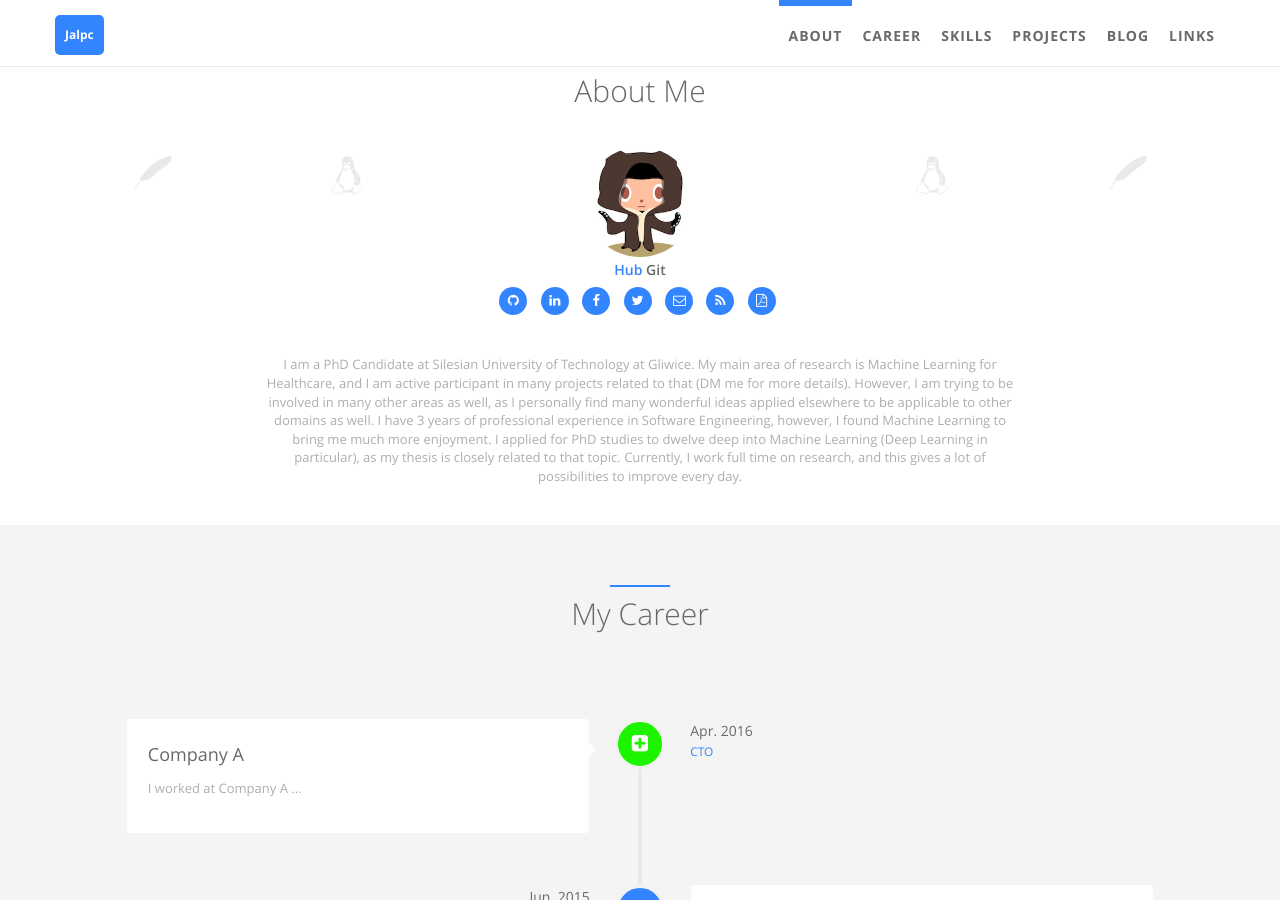
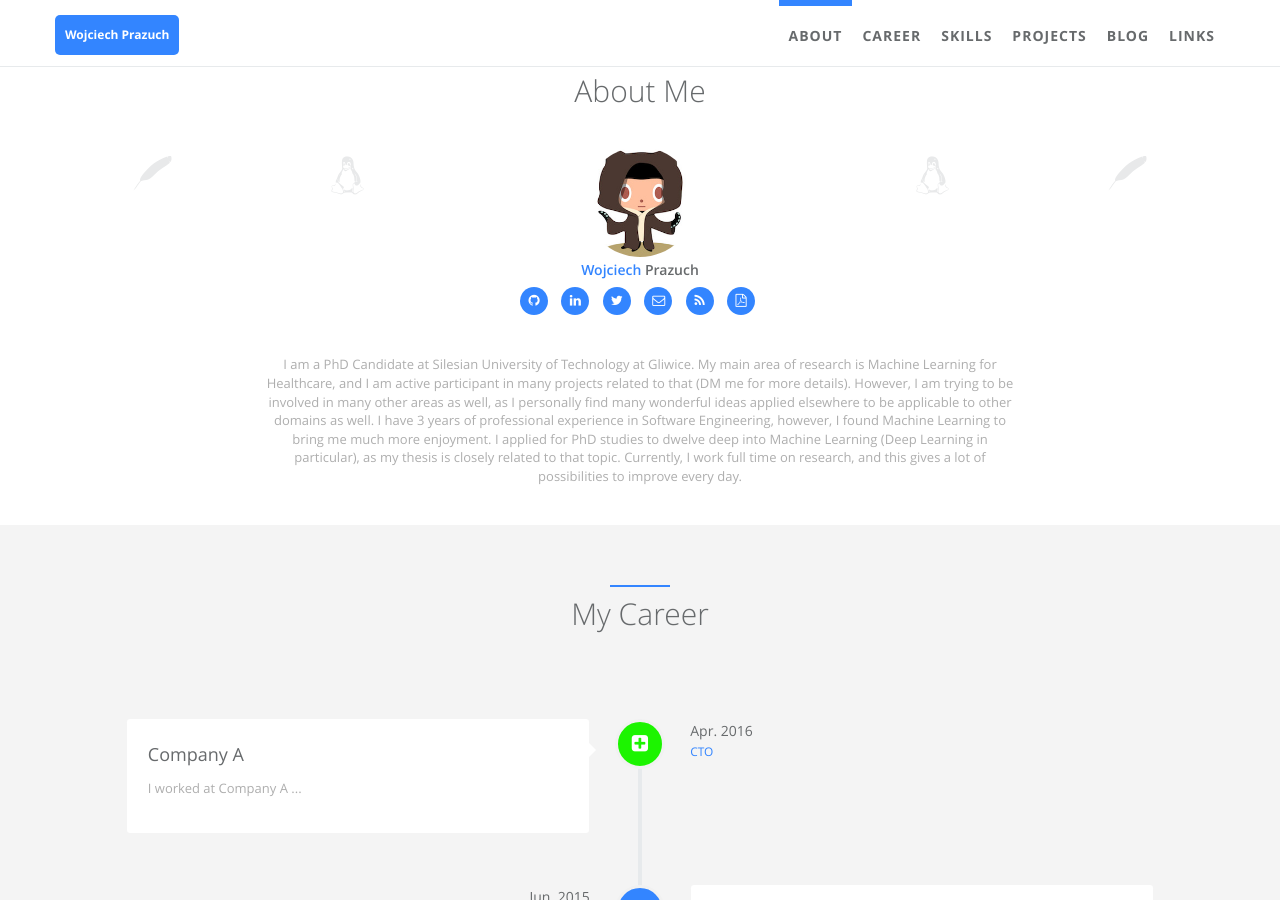
Before and after one commit to wprazuch/wprazuch.github.io, a Jekyll site: the page built from index.html, in a window 1280 px wide and 900 px high, scrolled down 468 px. Built offline with Jekyll 4.4.1, drawn with Linux system fonts in a browser that asks for light colours; some of the changed text lies outside the part shown.

Commit message:
Updated with some personal information

```diff
--- a/_config.yml
+++ b/_config.yml
@@ -1,7 +1,7 @@
 # Welcome to Jekyll!
 
 # Website settings
-title: Jalpc
+title: Wojciech Prazuch
 description: Jack's blog,use Jekyll and github pages.
 keywords: Jack,Jalpc,blog,Jekyll,github,gh-pages
 baseurl:   # if you have suburl as homepage like '/homepage', please change it to '/homepage' and your repo's name should be 'homepage'
@@ -12,14 +12,14 @@ img_path: /static/assets/img/blog  # url should be '/homepage/static/assets/img/
 # author -- index page "about me" section
 author:  # change following line to your infomation.
   name: GitHub  # Be used at blog posts' author.
-  first_name: Hub  # Be used at index page about me section.
-  last_name: Git  # Be used at index page about me section.
+  first_name: Wojciech  # Be used at index page about me section.
+  last_name: Prazuch  # Be used at index page about me section.
   avatar: /static/assets/img/landing/avatar.jpg  # upload your avatar at directory and edit it.
   github_username: jarrekk  # Leave blank if you don't have now
   linkedin_id: jarrekk # Leave blank if you don't have now
-  facebook_username: jiakunnj  # Leave blank if you don't have now
-  twitter_username: jiakun614  # Leave blank if you don't have now
-  email: me@jarrekk.com  # Leave blank if you don't have now
+  facebook_username:   # Leave blank if you don't have now
+  twitter_username: wprazuch  # Leave blank if you don't have now
+  email: wojciechprazuch3@gmail.com  # Leave blank if you don't have now
   cv: http://cv.jarrekk.com  # An online CV can be printed as PDF, leave blank if you don't have now
   # skill icons are on avatar's left and right side. Reference urls are http://fontawesome.io/ and http://fizzed.com/oss/font-mfizz
   skill_icon1:
```
